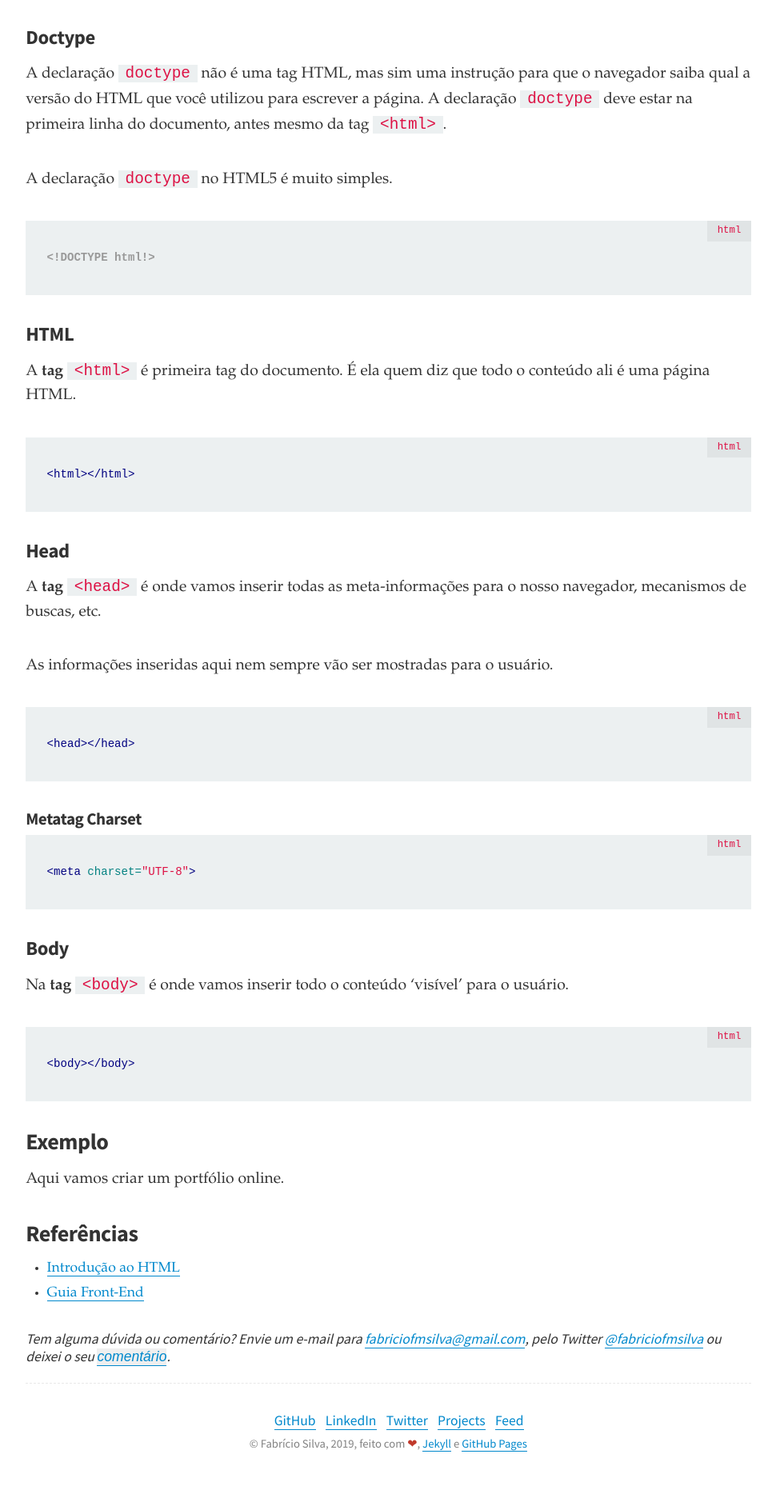
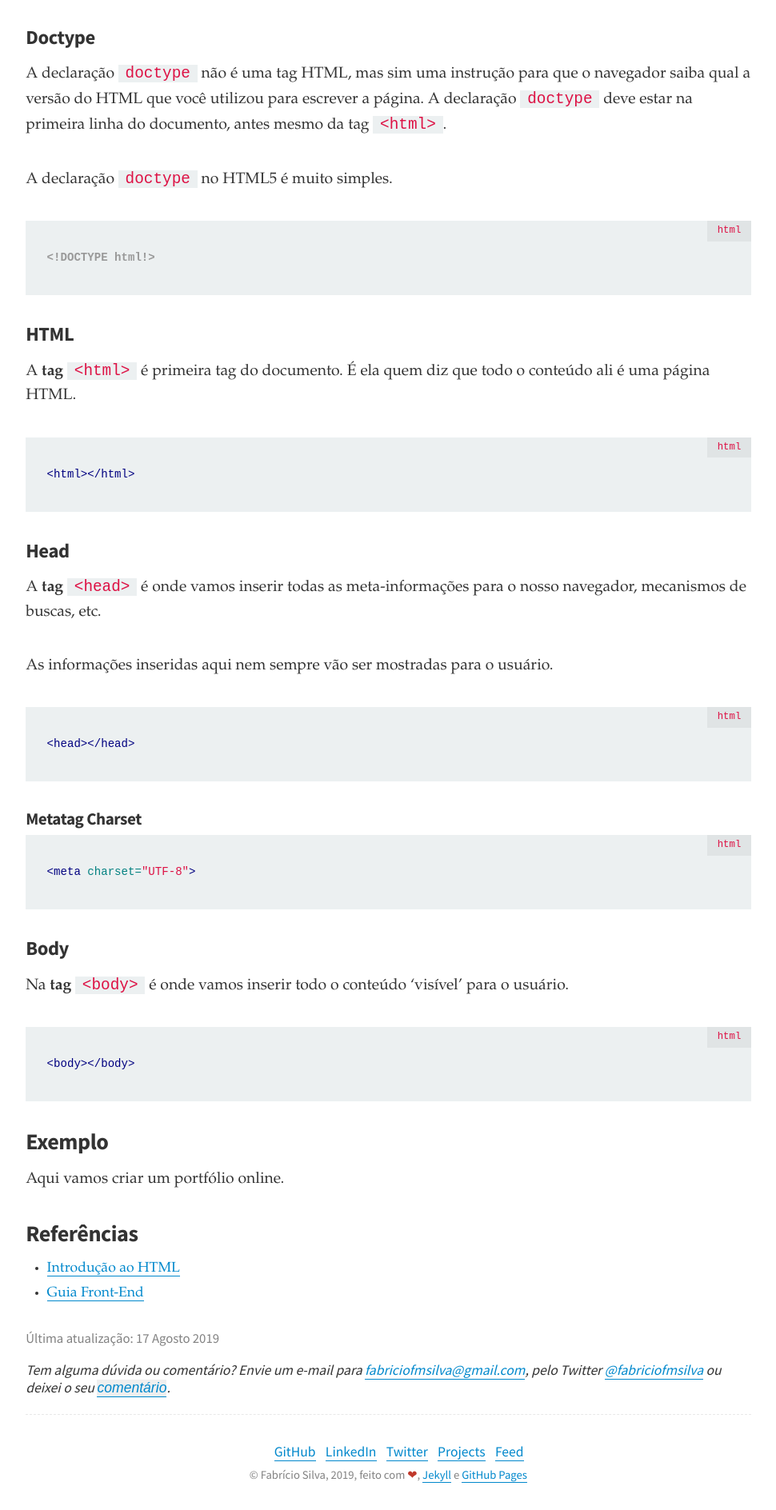
Before and after one commit to fabriciofmsilva/fabriciofmsilva.github.io, a Jekyll site: the page built from _posts/2019-08-06-introducao-html.md, in a window 1280 px wide. Shown: the part 3524-5412 px from the top of the page at 80% size, without its empty margins (159-1129 px from the left). Built offline with Jekyll 4.4.1, drawn with Linux system fonts in a browser that asks for light colours; before the commit the page ends 5373 px from its top, so only the background shows below that.

Commit message:
Add last update date

```diff
--- a/_layouts/post.html
+++ b/_layouts/post.html
@@ -11,7 +11,7 @@
   <header class="article-header">
     <h1 class="article-title" itemprop="name">{{ page.title }}</h1>
     <p class="article-date">
-      <time datetime="{{ page.date | date_to_xmlschema }}" itemprop="datePublished" content="{{ page.date | date_to_xmlschema }}">
+      <time datetime="{{ page.date | date_to_xmlschema }}" itemprop="dateModified" content="{{ page.date | date_to_xmlschema }}">
         {% assign m = page.date | date: "%-m" %}
         {{ page.date | date: "%-d" }}
         {% case m %}
@@ -48,6 +48,29 @@
   </div>
 
   <footer class="article-footer">
+  {% if page.last-update %}
+    <p class="article-date">Última atualização:
+      <time datetime="{{ page.last-update | date_to_xmlschema }}" itemprop="datePublished" content="{{ page.last-update | date_to_xmlschema }}">
+      {% assign m = page.last-update | date: "%-m" %}
+      {{ page.last-update | date: "%-d" }}
+      {% case m %}
+        {% when '1' %}Janeiro
+        {% when '2' %}Fevereiro
+        {% when '3' %}Março
+        {% when '4' %}Abril
+        {% when '5' %}Maio
+        {% when '6' %}Junho
+        {% when '7' %}Julho
+        {% when '8' %}Agosto
+        {% when '9' %}Setembro
+        {% when '10' %}Outubro
+        {% when '11' %}Novembro
+        {% when '12' %}Dezembro
+      {% endcase %}
+      {{ page.last-update | date: "%Y" }}
+      </time>
+    </p>
+  {% endif %}
     <small>Tem alguma dúvida ou comentário? Envie um e-mail para <a href="mailto:&#102;&#097;&#098;&#114;&#105;&#099;&#105;&#111;&#102;&#109;&#115;&#105;&#108;&#118;&#097;&#064;&#103;&#109;&#097;&#105;&#108;&#046;&#099;&#111;&#109;">&#102;&#097;&#098;&#114;&#105;&#099;&#105;&#111;&#102;&#109;&#115;&#105;&#108;&#118;&#097;&#064;&#103;&#109;&#097;&#105;&#108;&#046;&#099;&#111;&#109;</a>, pelo Twitter <a href="https://twitter.com/fabriciofmsilva">@fabriciofmsilva</a> ou deixei o seu <button class="link" onClick="loadDisqusComments()">comentário</button>.</small>
 
     <div class="ads">
--- a/_posts/2019-08-06-introducao-html.md
+++ b/_posts/2019-08-06-introducao-html.md
@@ -3,6 +3,7 @@
 title: Introdução ao HTML
 description: Uma breve introdução ao HTML, passando pela sua história e conceitos básicos
 date: 2019-08-06 08:13:01
+last-update: 2019-08-17 11:10:01
 categories: frontend
 tags: html
 image: /img/post/generic.jpg
--- a/_sass/_articles.scss
+++ b/_sass/_articles.scss
@@ -83,6 +83,10 @@
 }
 
 .article-footer {
+  .article-date {
+    margin-bottom: 1rem;
+  }
+
   small {
     display: block;
     margin-bottom: 1rem;
```
